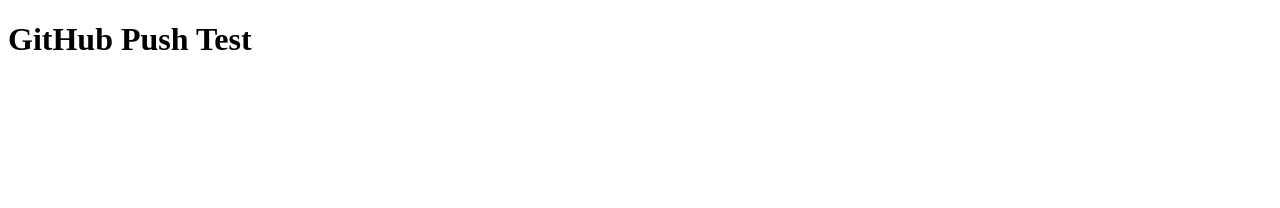
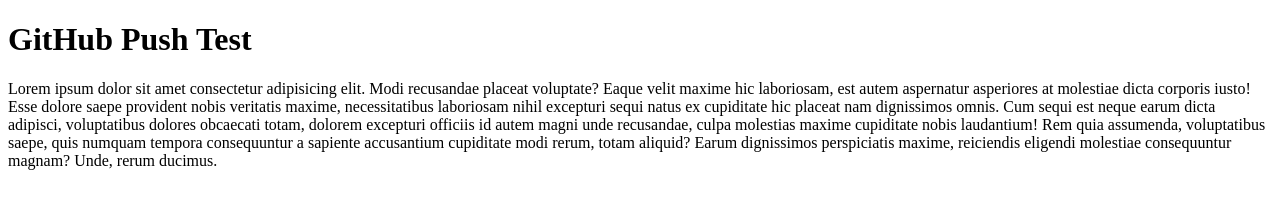
Before and after one commit to M-Kcoder/My-pj, a plain HTML site: page index.html in a window 1280 px wide. Drawn offline with Linux system fonts and the light colour scheme.

Commit message:
add paragraph on index file

```diff
--- a/index.html
+++ b/index.html
@@ -7,5 +7,6 @@
 </head>
 <body>
     <h1>GitHub Push Test</h1>
+    <p>Lorem ipsum dolor sit amet consectetur adipisicing elit. Modi recusandae placeat voluptate? Eaque velit maxime hic laboriosam, est autem aspernatur asperiores at molestiae dicta corporis iusto! Esse dolore saepe provident nobis veritatis maxime, necessitatibus laboriosam nihil excepturi sequi natus ex cupiditate hic placeat nam dignissimos omnis. Cum sequi est neque earum dicta adipisci, voluptatibus dolores obcaecati totam, dolorem excepturi officiis id autem magni unde recusandae, culpa molestias maxime cupiditate nobis laudantium! Rem quia assumenda, voluptatibus saepe, quis numquam tempora consequuntur a sapiente accusantium cupiditate modi rerum, totam aliquid? Earum dignissimos perspiciatis maxime, reiciendis eligendi molestiae consequuntur magnam? Unde, rerum ducimus.</p>
 </body>
 </html>
```
